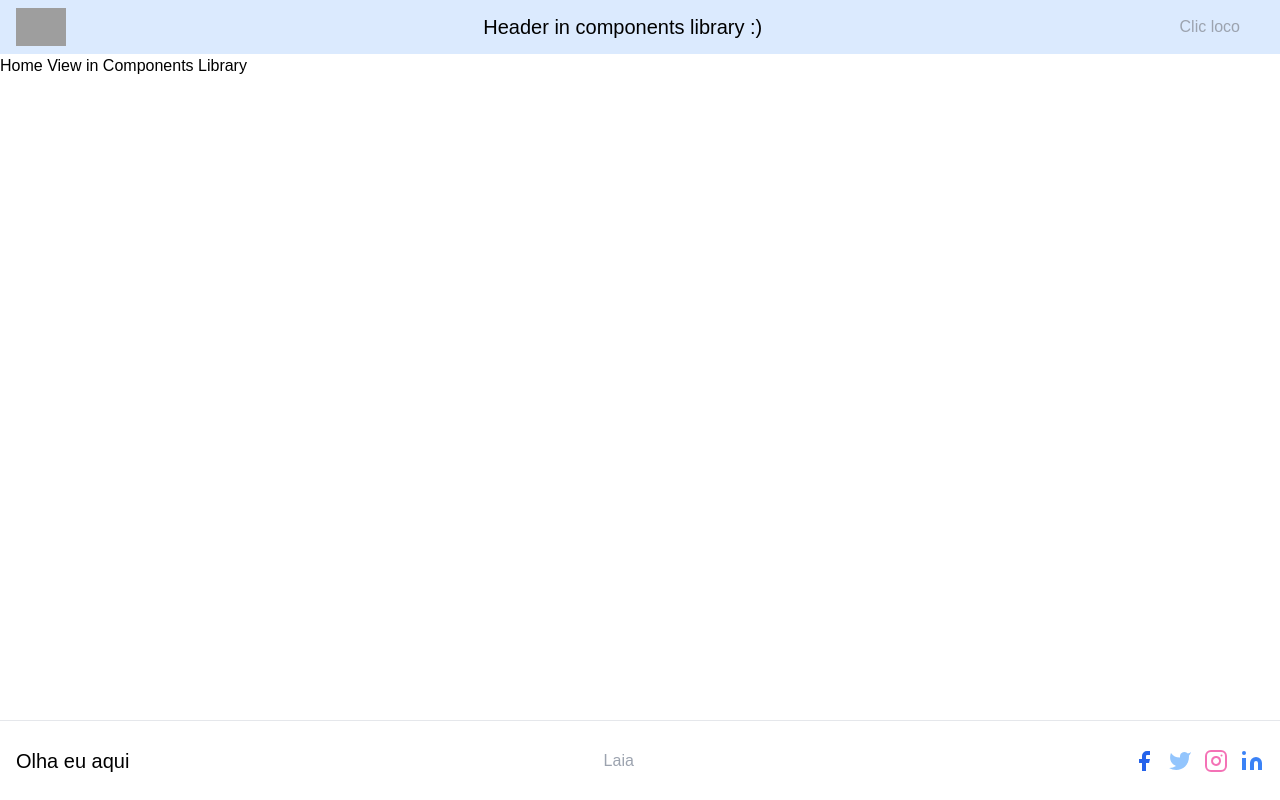
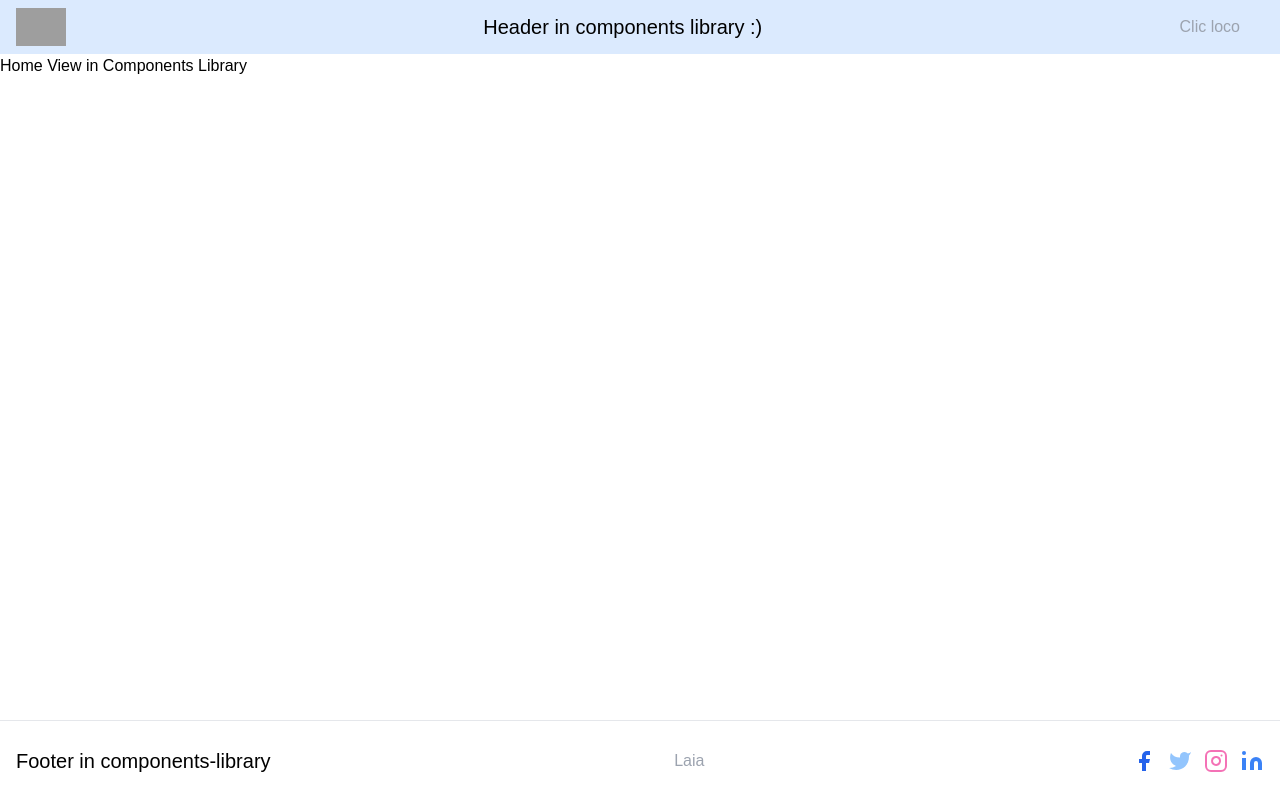
Before and after one commit to dev-mauricioAB/components-library, a React app: page / in a window 1280 px wide. Built offline with nearby package versions, Linux system fonts and the light colour scheme; grey boxes are pictures that could not be loaded.

Commit message:
add 'title' prop in Footer component

```diff
--- a/src/components/Footer.tsx
+++ b/src/components/Footer.tsx
@@ -1,6 +1,10 @@
 import React from "react";
 
-export const Footer: React.FC = () => {
+interface FooterProps {
+  title: string;
+}
+
+export const Footer: React.FC<FooterProps> = ({ title }) => {
   return (
     <>
       <footer
@@ -12,7 +16,7 @@ export const Footer: React.FC = () => {
       >
         <div className="container flex flex-wrap items-center justify-center px-4 py-8 mx-auto  lg:justify-between">
           <section>
-            <div className="text-xl">Olha eu aqui</div>
+            <div className="text-xl">{title}</div>
           </section>
           <section v-if="navItems">
             <nav>
--- a/src/views/HomeView.tsx
+++ b/src/views/HomeView.tsx
@@ -11,7 +11,7 @@ export const HomeView: React.FC = () => {
         <h1>Home View in Components Library</h1>
       </section>
 
-      <Footer />
+      <Footer title="Footer in components-library" />
     </main>
   );
 };
```
